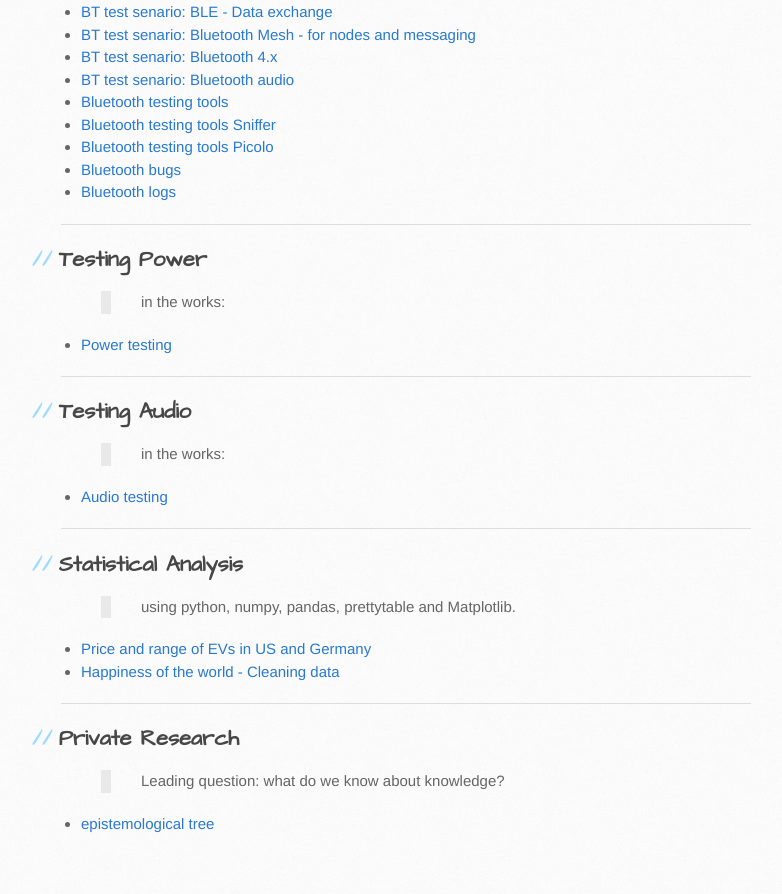
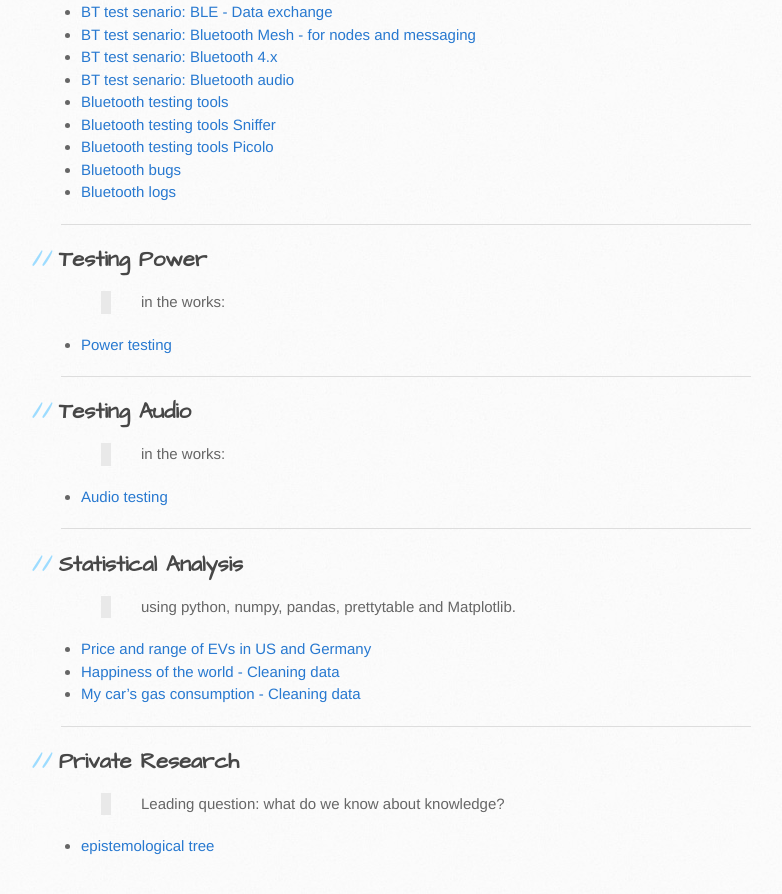
Before and after one commit to trumpfheller/trumpfheller.github.io, a Jekyll site: the page built from index.md, in a window 1280 px wide and 900 px high, scrolled down 783 px. Shown: the top 894 px of the window, without its empty margins (99-881 px from the left). Built offline with Jekyll 4.4.1, drawn with Linux system fonts in a browser that asks for light colours.

Commit message:
Update index.md

```diff
--- a/index.md
+++ b/index.md
@@ -59,6 +59,7 @@ layout: default
 
 - [Price and range of EVs in US and Germany](./databasics/ev.html)
 - [Happiness of the world - Cleaning data](./databasics/happy.html)
+- [My car's gas consumption - Cleaning data](./databasics/bb.html)
 
 ---
 
```
